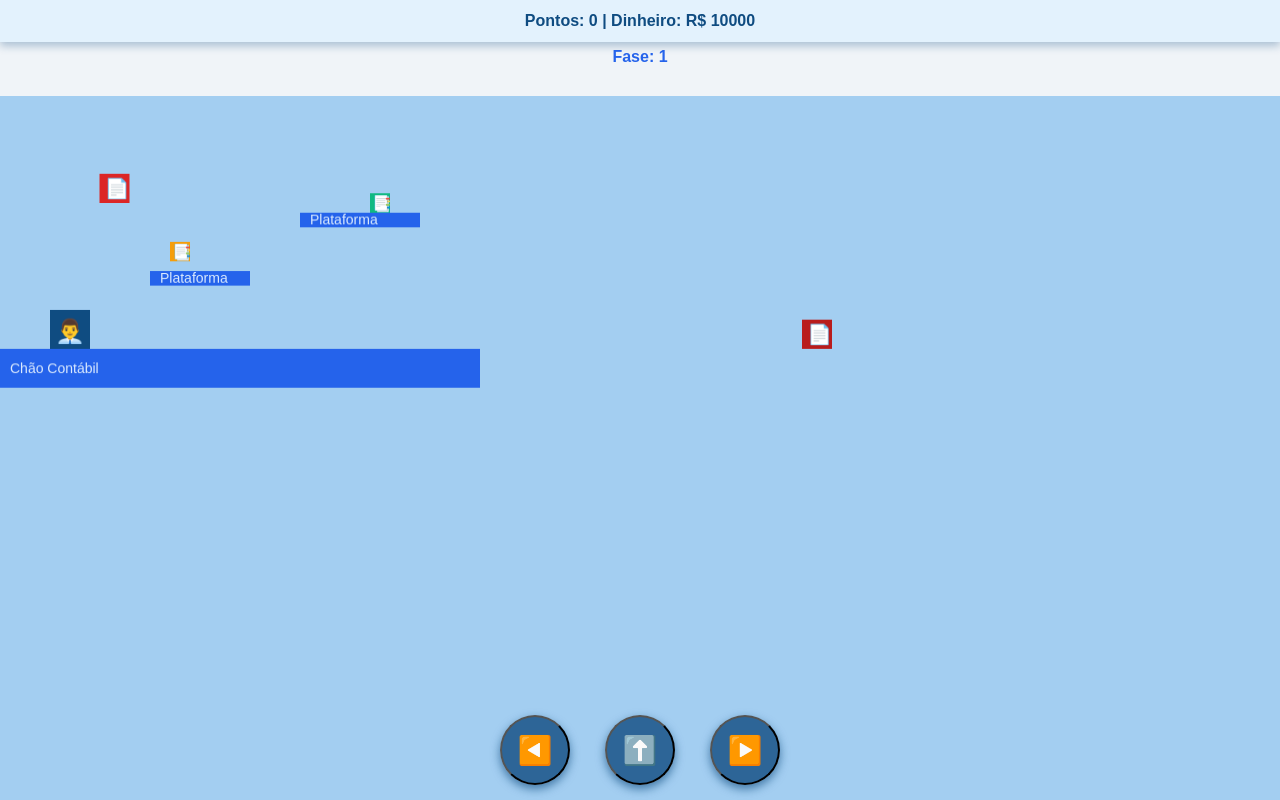
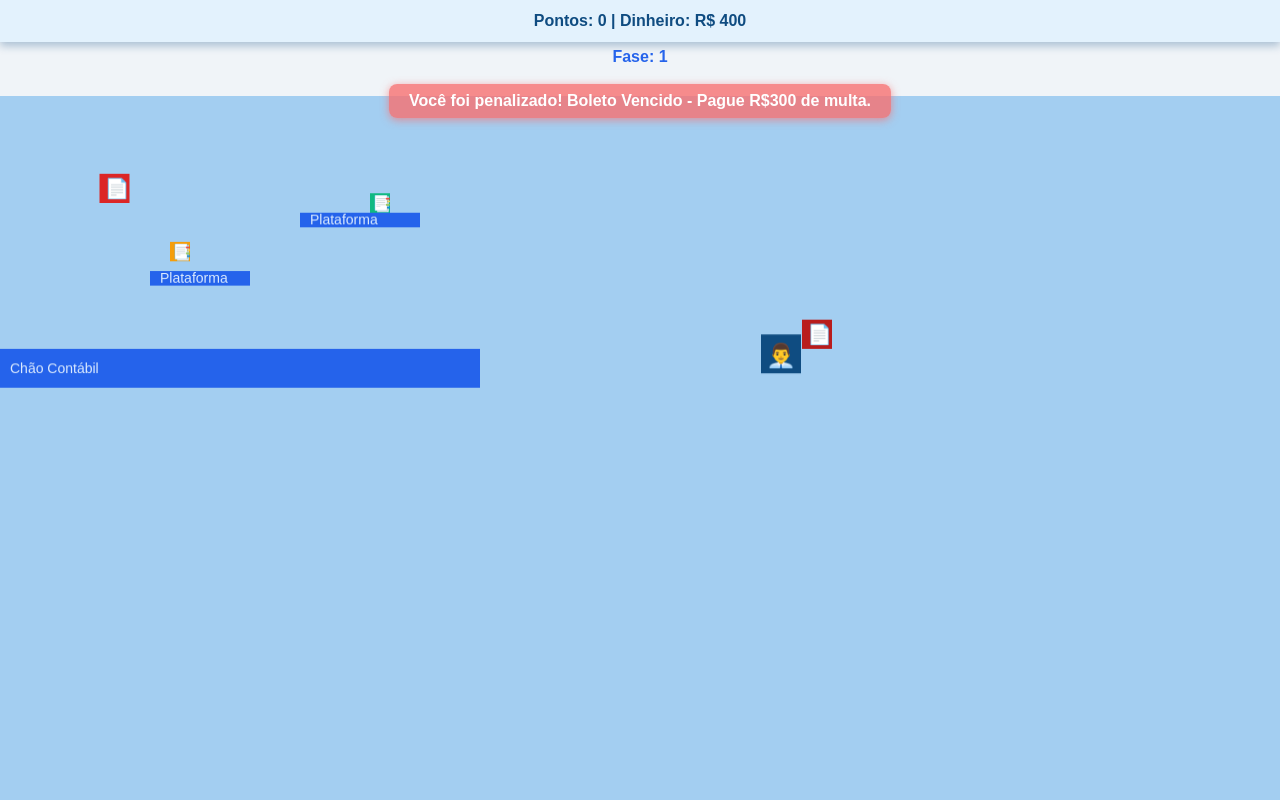
Before and after one commit to dnlortega/fasecontabilidade, a plain HTML site: page index.html in a window 1280 px wide. Drawn offline with Linux system fonts and the light colour scheme.

Commit message:
Update index.html

```diff
--- a/index.html
+++ b/index.html
@@ -3,13 +3,13 @@
 <head>
 <meta charset="UTF-8" />
 <meta name="viewport" content="width=device-width, initial-scale=1, maximum-scale=1, user-scalable=no" />
-<title>Mario Contábil - Sem Pop-up de Penalidade</title>
+<title>Mario Contábil - Controle por Toque</title>
 <style>
   html, body {
     margin: 0; padding: 0; height: 100%; overflow: hidden;
     background: #f0f4f8;
     font-family: 'Arial', sans-serif;
-    touch-action: none;
+    touch-action: manipulation;
     user-select: none;
   }
   #info {
@@ -62,49 +62,13 @@
     border: none;
     z-index: 10;
   }
-  /* Controles touch */
-  #controls {
-    position: fixed;
-    bottom: 15px;
-    left: 50%;
-    transform: translateX(-50%);
-    width: 280px;
-    display: flex;
-    justify-content: space-between;
-    z-index: 30;
-    user-select: none;
-  }
-  .btn {
-    background: #0f4c81cc;
-    color: white;
-    font-size: 28px;
-    width: 70px;
-    height: 70px;
-    border-radius: 50%;
-    display: flex;
-    align-items: center;
-    justify-content: center;
-    box-shadow: 0 4px 10px #0f4c81aa;
-    touch-action: manipulation;
-    user-select: none;
-  }
-  .btn:active {
-    background: #0f4c81;
-    box-shadow: 0 2px 5px #0f4c81ff inset;
-  }
 </style>
 </head>
 <body>
 <div id="info">Pontos: 0 | Dinheiro: R$ 10.000</div>
 <div id="fase">Fase: 1</div>
 <div id="mensagem" role="alert" aria-live="assertive"></div>
-<canvas id="game" aria-label="Jogo Mario Contábil com controles touch, fases e efeitos"></canvas>
-
-<div id="controls" aria-label="Controles de jogo para celular">
-  <button id="leftBtn" class="btn" aria-label="Mover para esquerda">◀️</button>
-  <button id="jumpBtn" class="btn" aria-label="Pular">⬆️</button>
-  <button id="rightBtn" class="btn" aria-label="Mover para direita">▶️</button>
-</div>
+<canvas id="game" aria-label="Jogo Mario Contábil com controle por toque"></canvas>
 
 <script>
   const canvas = document.getElementById('game');
@@ -156,7 +120,7 @@
     width: 40,
     height: 40,
     dy: 0,
-    speed: 5,
+    speed: 3,  // velocidade fixa para andar para direita
     onGround: false,
     color: '#0f4c81',
   };
@@ -267,8 +231,8 @@
   }
 
   function update() {
-    if (keys['ArrowRight'] || keys['right']) player.x += player.speed;
-    if (keys['ArrowLeft'] || keys['left']) player.x -= player.speed;
+    // Andar sempre para frente
+    player.x += player.speed;
 
     player.dy += GRAVITY;
     player.y += player.dy;
@@ -296,7 +260,6 @@
       if(enemy.x < 0 || enemy.x + enemy.width > canvas.width) enemy.dx *= -1;
 
       if(colisao(player, enemy)) {
-        // Substitui alert por mensagem fixa
         dinheiro -= 300;
         pontos = Math.max(0, pontos - 100);
         playDamage();
@@ -399,23 +362,8 @@
     document.getElementById('info').textContent = `Pontos: ${pontos} | Dinheiro: R$ ${dinheiro}`;
   }
 
-  window.addEventListener('keydown', (e) => {
-    keys[e.key] = true;
-    if((e.key === 'ArrowUp' || e.key === ' ') && player.onGround) {
-      player.dy = -14;
-      player.onGround = false;
-      playJump();
-    }
-  });
-  window.addEventListener('keyup', (e) => {
-    keys[e.key] = false;
-  });
-
-  document.getElementById('leftBtn').addEventListener('touchstart', e => { keys['left'] = true; e.preventDefault(); });
-  document.getElementById('leftBtn').addEventListener('touchend', e => { keys['left'] = false; e.preventDefault(); });
-  document.getElementById('rightBtn').addEventListener('touchstart', e => { keys['right'] = true; e.preventDefault(); });
-  document.getElementById('rightBtn').addEventListener('touchend', e => { keys['right'] = false; e.preventDefault(); });
-  document.getElementById('jumpBtn').addEventListener('touchstart', e => {
+  // Controle por toque: só pular quando tocar na tela
+  window.addEventListener('touchstart', e => {
     if(player.onGround) {
       player.dy = -14;
       player.onGround = false;
```
